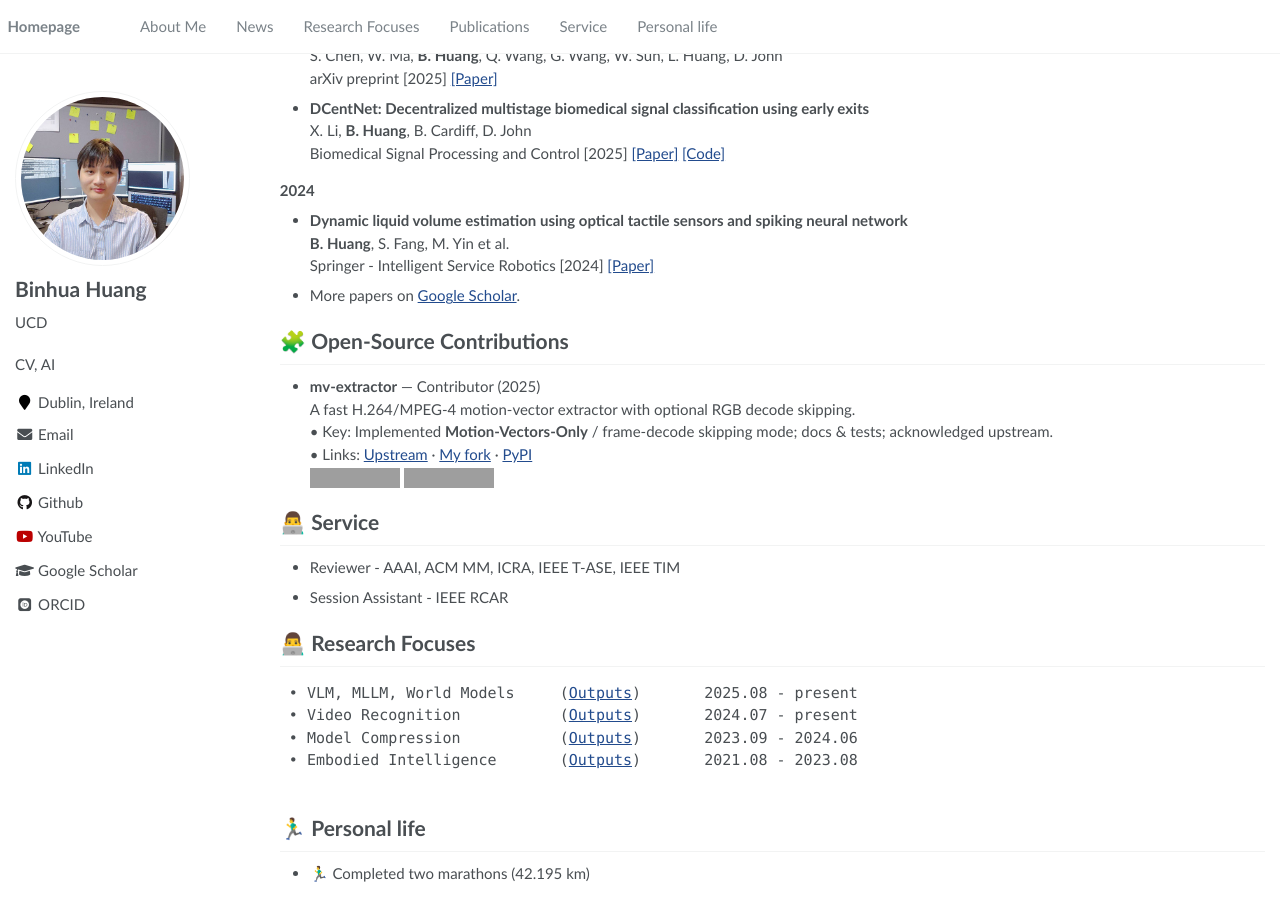
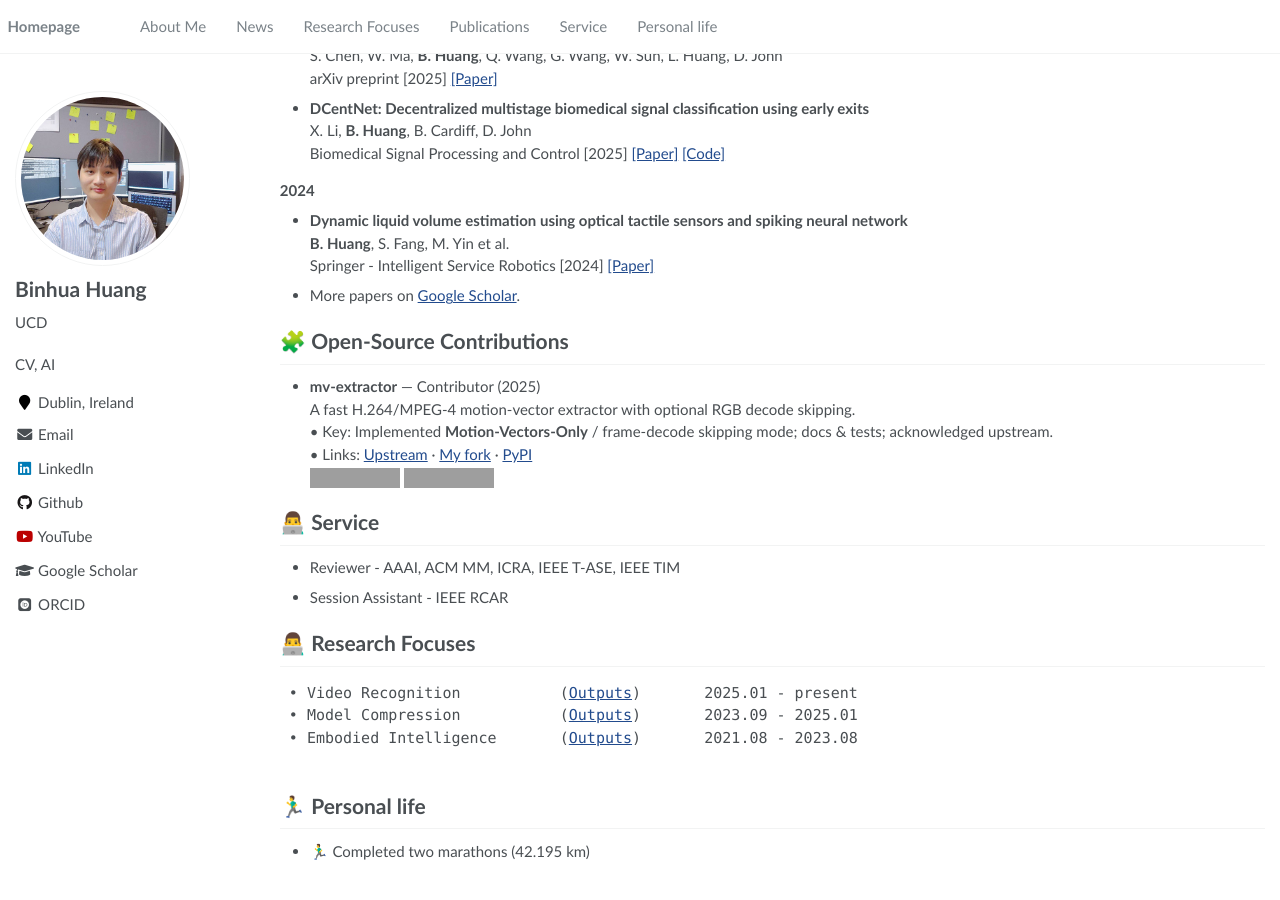
Before and after one commit to microa/microa.github.io, a Jekyll site: the page built from _pages/about.md, in a window 1280 px wide and 900 px high, scrolled down 978 px. Built offline with Jekyll 4.4.1, drawn with Linux system fonts in a browser that asks for light colours; some web fonts are replaced; after the commit the page ends 1855 px from its top, so only the background shows below that; grey boxes are pictures that could not be loaded.

Commit message:
Update research focuses with new dates

```diff
--- a/_pages/about.md
+++ b/_pages/about.md
@@ -96,9 +96,8 @@ My current research focuses on computer vision, machine learning, and AI.
 
 # 👨‍💻 Research Focuses
 <pre>
- • VLM, MLLM, World Models     (<a href="/vlm-mllm/">Outputs</a>)       2025.08 - present
- • Video Recognition           (<a href="/video-recognition/">Outputs</a>)       2024.07 - present
- • Model Compression           (<a href="/model-compression/">Outputs</a>)       2023.09 - 2024.06
+ • Video Recognition           (<a href="/video-recognition/">Outputs</a>)       2025.01 - present
+ • Model Compression           (<a href="/model-compression/">Outputs</a>)       2023.09 - 2025.01
  • Embodied Intelligence       (<a href="/robotics/">Outputs</a>)       2021.08 - 2023.08
 
 </pre>
```
